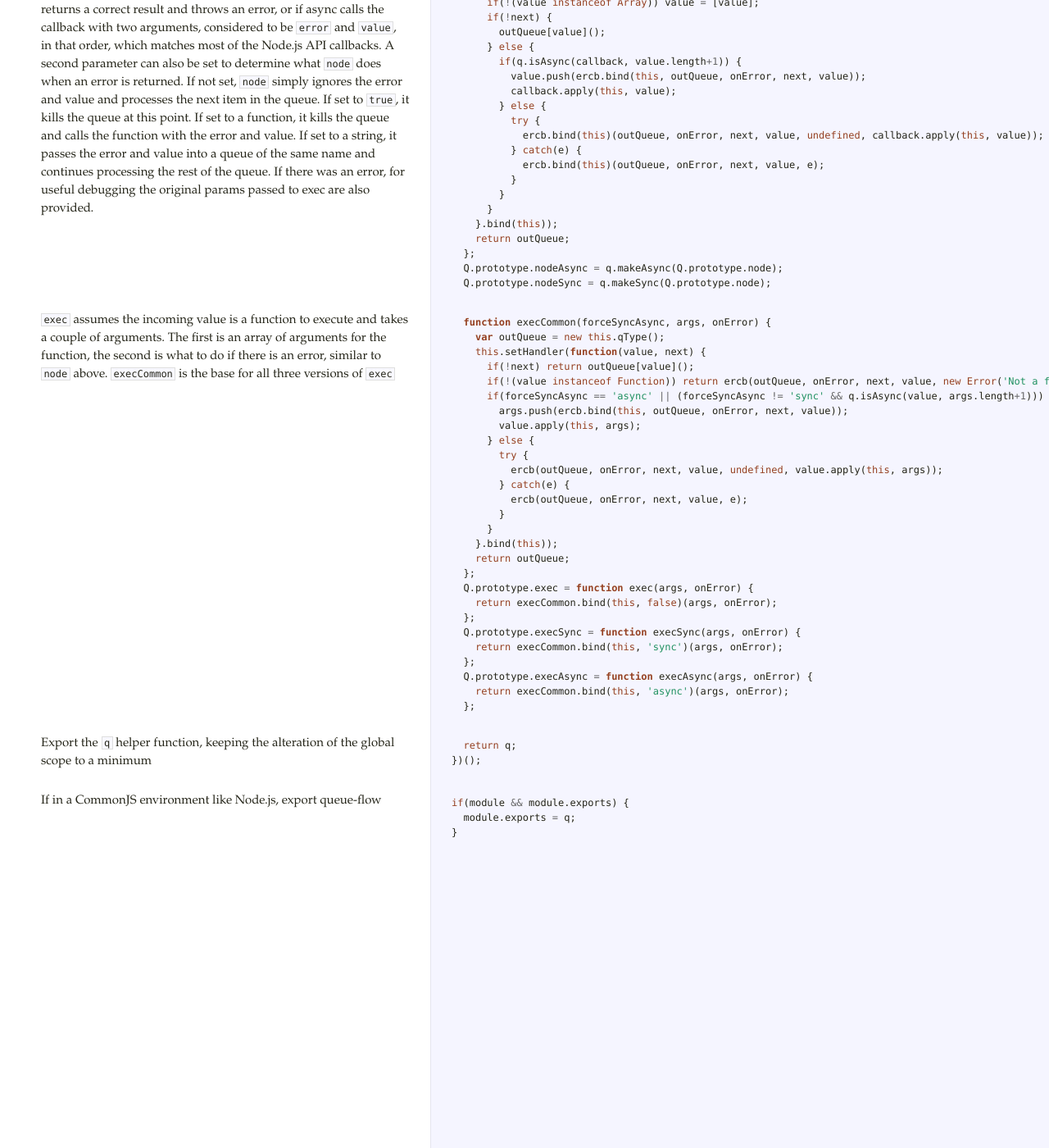
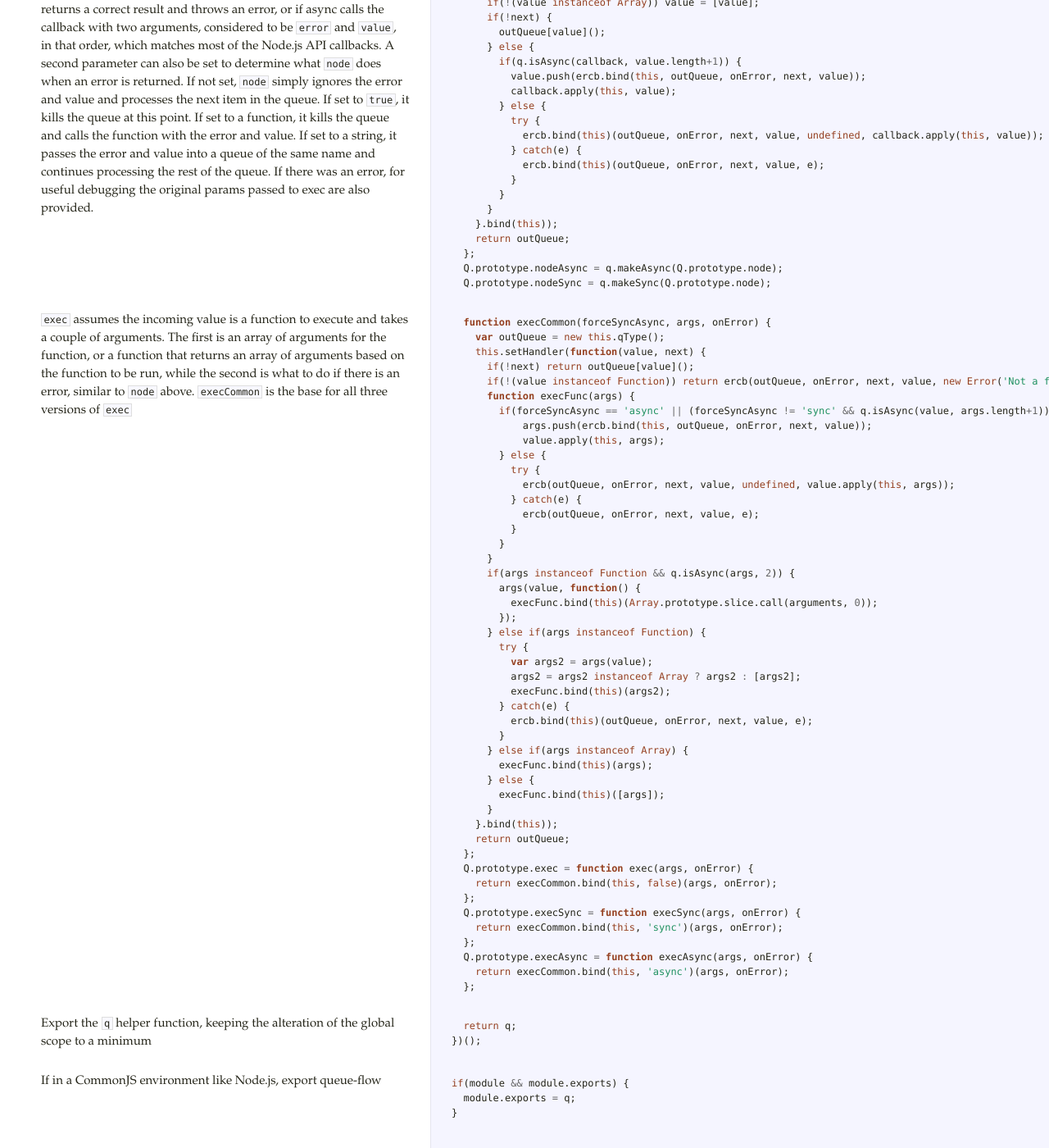
Before and after one commit to dfellis/queue-flow, a Jekyll site: the page docs/queue-flow.html, which Jekyll copies as it is, in a window 1280 px wide and 1400 px high, scrolled down 9840 px. Shown: the whole window at 82% size. Built offline with Jekyll 4.4.1, drawn with Linux system fonts in a browser that asks for light colours; Markdown is read by kramdown in place of the engine named in the settings; before the commit the page ends 10898 px from its top, so only the background shows below that.

Commit message:
Automatic documentation for version 0.5.23

```diff
--- a/docs/queue-flow.html
+++ b/docs/queue-flow.html
@@ -482,12 +482,14 @@ also provided.</p>             </td>             <td class="code">
   <span class="p">};</span>
   <span class="nx">Q</span><span class="p">.</span><span class="nx">prototype</span><span class="p">.</span><span class="nx">nodeAsync</span> <span class="o">=</span> <span class="nx">q</span><span class="p">.</span><span class="nx">makeAsync</span><span class="p">(</span><span class="nx">Q</span><span class="p">.</span><span class="nx">prototype</span><span class="p">.</span><span class="nx">node</span><span class="p">);</span>
   <span class="nx">Q</span><span class="p">.</span><span class="nx">prototype</span><span class="p">.</span><span class="nx">nodeSync</span> <span class="o">=</span> <span class="nx">q</span><span class="p">.</span><span class="nx">makeSync</span><span class="p">(</span><span class="nx">Q</span><span class="p">.</span><span class="nx">prototype</span><span class="p">.</span><span class="nx">node</span><span class="p">);</span></pre></div>             </td>           </tr>                               <tr id="section-48">             <td class="docs">               <div class="pilwrap">                 <a class="pilcrow" href="#section-48">&#182;</a>               </div>               <p><code>exec</code> assumes the incoming value is a function to execute and takes a couple of arguments.
-The first is an array of arguments for the function, the second is what to do if there is an
-error, similar to <code>node</code> above. <code>execCommon</code> is the base for all three versions of <code>exec</code></p>             </td>             <td class="code">               <div class="highlight"><pre>  <span class="kd">function</span> <span class="nx">execCommon</span><span class="p">(</span><span class="nx">forceSyncAsync</span><span class="p">,</span> <span class="nx">args</span><span class="p">,</span> <span class="nx">onError</span><span class="p">)</span> <span class="p">{</span>
+The first is an array of arguments for the function, or a function that returns an array of
+arguments based on the function to be run, while the second is what to do if there is an error,
+similar to <code>node</code> above. <code>execCommon</code> is the base for all three versions of <code>exec</code></p>             </td>             <td class="code">               <div class="highlight"><pre>  <span class="kd">function</span> <span class="nx">execCommon</span><span class="p">(</span><span class="nx">forceSyncAsync</span><span class="p">,</span> <span class="nx">args</span><span class="p">,</span> <span class="nx">onError</span><span class="p">)</span> <span class="p">{</span>
     <span class="kd">var</span> <span class="nx">outQueue</span> <span class="o">=</span> <span class="k">new</span> <span class="k">this</span><span class="p">.</span><span class="nx">qType</span><span class="p">();</span>
     <span class="k">this</span><span class="p">.</span><span class="nx">setHandler</span><span class="p">(</span><span class="kd">function</span><span class="p">(</span><span class="nx">value</span><span class="p">,</span> <span class="nx">next</span><span class="p">)</span> <span class="p">{</span>
       <span class="k">if</span><span class="p">(</span><span class="o">!</span><span class="nx">next</span><span class="p">)</span> <span class="k">return</span> <span class="nx">outQueue</span><span class="p">[</span><span class="nx">value</span><span class="p">]();</span>
       <span class="k">if</span><span class="p">(</span><span class="o">!</span><span class="p">(</span><span class="nx">value</span> <span class="k">instanceof</span> <span class="nb">Function</span><span class="p">))</span> <span class="k">return</span> <span class="nx">ercb</span><span class="p">(</span><span class="nx">outQueue</span><span class="p">,</span> <span class="nx">onError</span><span class="p">,</span> <span class="nx">next</span><span class="p">,</span> <span class="nx">value</span><span class="p">,</span> <span class="k">new</span> <span class="nb">Error</span><span class="p">(</span><span class="s1">&#39;Not a function&#39;</span><span class="p">),</span> <span class="kc">undefined</span><span class="p">);</span>
+      <span class="kd">function</span> <span class="nx">execFunc</span><span class="p">(</span><span class="nx">args</span><span class="p">)</span> <span class="p">{</span>
         <span class="k">if</span><span class="p">(</span><span class="nx">forceSyncAsync</span> <span class="o">==</span> <span class="s1">&#39;async&#39;</span> <span class="o">||</span> <span class="p">(</span><span class="nx">forceSyncAsync</span> <span class="o">!=</span> <span class="s1">&#39;sync&#39;</span> <span class="o">&amp;&amp;</span> <span class="nx">q</span><span class="p">.</span><span class="nx">isAsync</span><span class="p">(</span><span class="nx">value</span><span class="p">,</span> <span class="nx">args</span><span class="p">.</span><span class="nx">length</span><span class="o">+</span><span class="mi">1</span><span class="p">)))</span> <span class="p">{</span>
             <span class="nx">args</span><span class="p">.</span><span class="nx">push</span><span class="p">(</span><span class="nx">ercb</span><span class="p">.</span><span class="nx">bind</span><span class="p">(</span><span class="k">this</span><span class="p">,</span> <span class="nx">outQueue</span><span class="p">,</span> <span class="nx">onError</span><span class="p">,</span> <span class="nx">next</span><span class="p">,</span> <span class="nx">value</span><span class="p">));</span>
             <span class="nx">value</span><span class="p">.</span><span class="nx">apply</span><span class="p">(</span><span class="k">this</span><span class="p">,</span> <span class="nx">args</span><span class="p">);</span>
@@ -497,6 +499,24 @@ error, similar to <code>node</code> above. <code>execCommon</code> is the base f
           <span class="p">}</span> <span class="k">catch</span><span class="p">(</span><span class="nx">e</span><span class="p">)</span> <span class="p">{</span>
             <span class="nx">ercb</span><span class="p">(</span><span class="nx">outQueue</span><span class="p">,</span> <span class="nx">onError</span><span class="p">,</span> <span class="nx">next</span><span class="p">,</span> <span class="nx">value</span><span class="p">,</span> <span class="nx">e</span><span class="p">);</span>
           <span class="p">}</span>
+        <span class="p">}</span>
+      <span class="p">}</span>
+      <span class="k">if</span><span class="p">(</span><span class="nx">args</span> <span class="k">instanceof</span> <span class="nb">Function</span> <span class="o">&amp;&amp;</span> <span class="nx">q</span><span class="p">.</span><span class="nx">isAsync</span><span class="p">(</span><span class="nx">args</span><span class="p">,</span> <span class="mi">2</span><span class="p">))</span> <span class="p">{</span>
+        <span class="nx">args</span><span class="p">(</span><span class="nx">value</span><span class="p">,</span> <span class="kd">function</span><span class="p">()</span> <span class="p">{</span>
+          <span class="nx">execFunc</span><span class="p">.</span><span class="nx">bind</span><span class="p">(</span><span class="k">this</span><span class="p">)(</span><span class="nb">Array</span><span class="p">.</span><span class="nx">prototype</span><span class="p">.</span><span class="nx">slice</span><span class="p">.</span><span class="nx">call</span><span class="p">(</span><span class="nx">arguments</span><span class="p">,</span> <span class="mi">0</span><span class="p">));</span>
+        <span class="p">});</span>
+      <span class="p">}</span> <span class="k">else</span> <span class="k">if</span><span class="p">(</span><span class="nx">args</span> <span class="k">instanceof</span> <span class="nb">Function</span><span class="p">)</span> <span class="p">{</span>
+        <span class="k">try</span> <span class="p">{</span>
+          <span class="kd">var</span> <span class="nx">args2</span> <span class="o">=</span> <span class="nx">args</span><span class="p">(</span><span class="nx">value</span><span class="p">);</span>
+          <span class="nx">args2</span> <span class="o">=</span> <span class="nx">args2</span> <span class="k">instanceof</span> <span class="nb">Array</span> <span class="o">?</span> <span class="nx">args2</span> <span class="o">:</span> <span class="p">[</span><span class="nx">args2</span><span class="p">];</span>
+          <span class="nx">execFunc</span><span class="p">.</span><span class="nx">bind</span><span class="p">(</span><span class="k">this</span><span class="p">)(</span><span class="nx">args2</span><span class="p">);</span>
+        <span class="p">}</span> <span class="k">catch</span><span class="p">(</span><span class="nx">e</span><span class="p">)</span> <span class="p">{</span>
+          <span class="nx">ercb</span><span class="p">.</span><span class="nx">bind</span><span class="p">(</span><span class="k">this</span><span class="p">)(</span><span class="nx">outQueue</span><span class="p">,</span> <span class="nx">onError</span><span class="p">,</span> <span class="nx">next</span><span class="p">,</span> <span class="nx">value</span><span class="p">,</span> <span class="nx">e</span><span class="p">);</span>
+        <span class="p">}</span>
+      <span class="p">}</span> <span class="k">else</span> <span class="k">if</span><span class="p">(</span><span class="nx">args</span> <span class="k">instanceof</span> <span class="nb">Array</span><span class="p">)</span> <span class="p">{</span>
+        <span class="nx">execFunc</span><span class="p">.</span><span class="nx">bind</span><span class="p">(</span><span class="k">this</span><span class="p">)(</span><span class="nx">args</span><span class="p">);</span>
+      <span class="p">}</span> <span class="k">else</span> <span class="p">{</span>
+        <span class="nx">execFunc</span><span class="p">.</span><span class="nx">bind</span><span class="p">(</span><span class="k">this</span><span class="p">)([</span><span class="nx">args</span><span class="p">]);</span>
       <span class="p">}</span>
     <span class="p">}.</span><span class="nx">bind</span><span class="p">(</span><span class="k">this</span><span class="p">));</span>
     <span class="k">return</span> <span class="nx">outQueue</span><span class="p">;</span>
```
Lines whose indentation alone changed are shown as unchanged.
